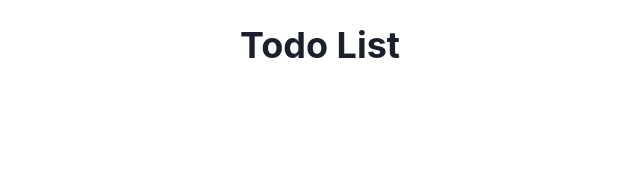
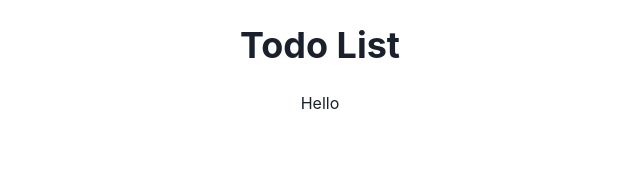
Before and after one commit to iskcal/todo-project, a React (Create React App) app in the folder client/: page / in a window 1280 px wide. Shown: the top 181 px of the page, without its empty margins (320-960 px from the left). Built offline with nearby package versions, Linux system fonts and the light colour scheme.

Commit message:
add todo list component

```diff
--- a/client/src/App.jsx
+++ b/client/src/App.jsx
@@ -1,9 +1,11 @@
-import { VStack, Heading } from '@chakra-ui/react'
+import { VStack, Heading } from '@chakra-ui/react';
+import TodoList from './components/TodoList';
 
 function App() {
   return (
     <VStack spacing={4} p={4}>
       <Heading as="h1" m={2} fontWeight="bold" fontSize="4xl">Todo List</Heading>
+      <TodoList />
     </VStack>
   );
 }
--- /dev/null
+++ b/client/src/components/TodoList.jsx
@@ -0,0 +1,9 @@
+import React from 'react'
+
+export default function TodoList() {
+  return (
+    <div>
+      Hello
+    </div>
+  )
+}
```
